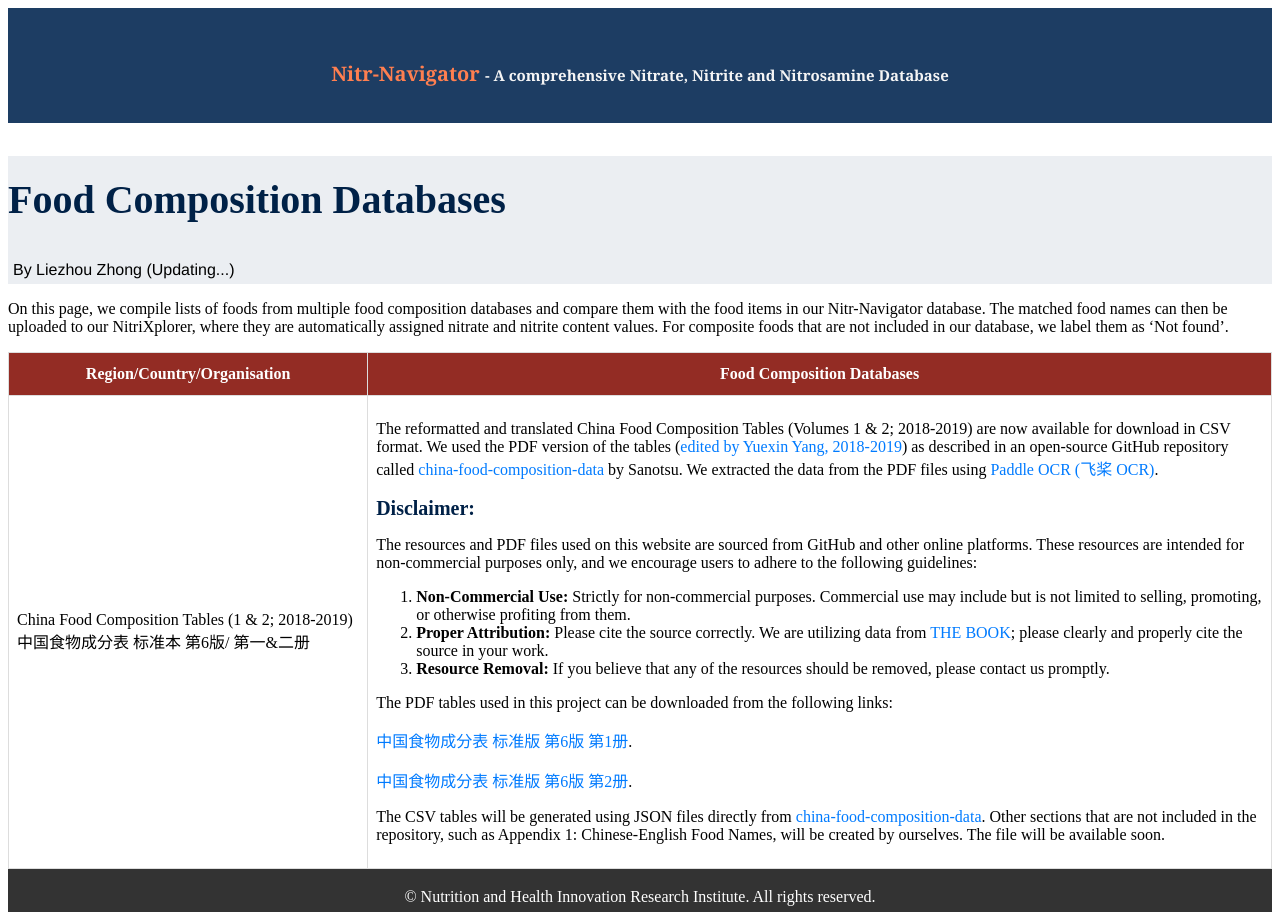
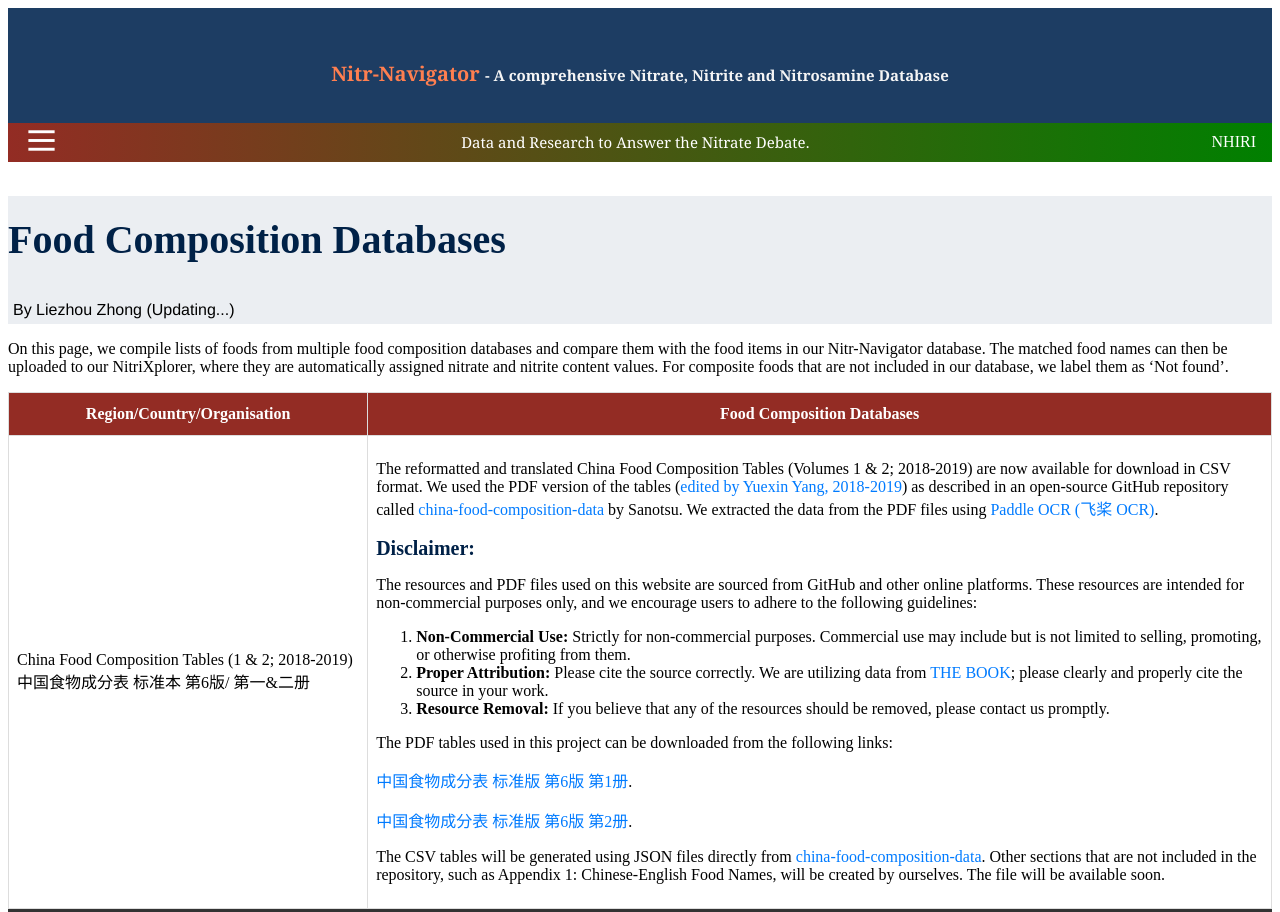
Before and after one commit to liezhouzhong/Nitr-Navigator, a plain HTML site: page htmls/food_composition_dbs.html in a window 1280 px wide. Shown: the top 912 px of the page. Drawn offline with nearby package versions, Linux system fonts and the light colour scheme; no server answers.

Commit message:
Nav erro 31Oct2024

```diff
--- a/htmls/food_composition_dbs.html
+++ b/htmls/food_composition_dbs.html
@@ -22,7 +22,7 @@
     <script src="https://ajax.googleapis.com/ajax/libs/jquery/3.5.1/jquery.min.js"></script>
     <script>
         $(function(){
-          $("#nav-placeholder").load("nav.html");
+          $("#nav-placeholder").load("../nav.html");
         });
     </script>
 </head>
```
